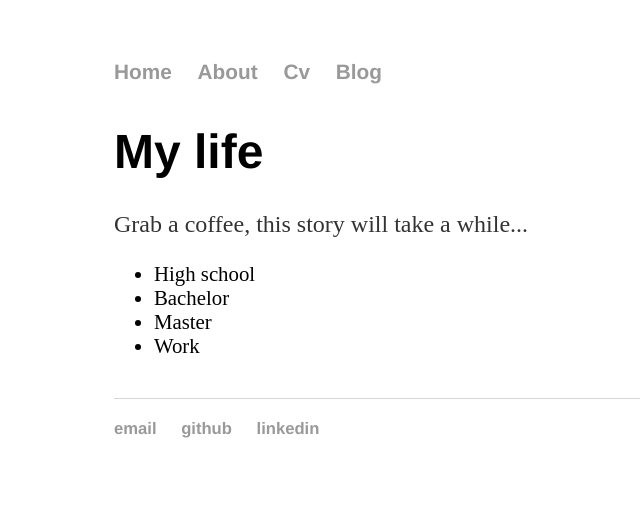
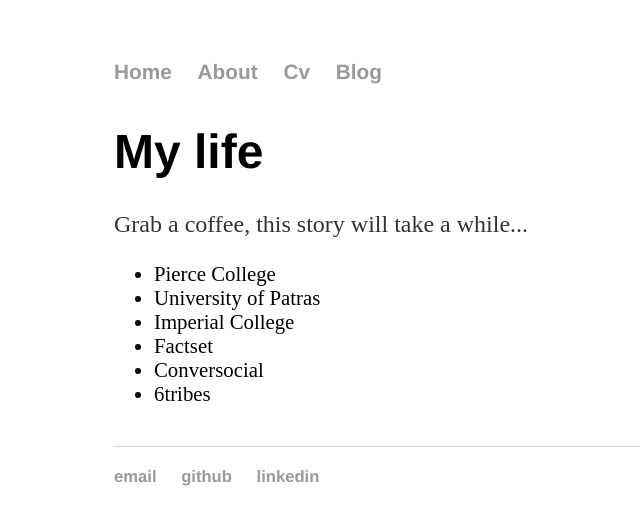
Before and after one commit to nsorros/nsorros.github.io, a Jekyll site: the page built from about/index.html, in a window 1280 px wide. Shown: the top 525 px of the page, without its empty margins (78-718 px from the left). Built offline with Jekyll 4.4.1, drawn with Linux system fonts in a browser that asks for light colours.

Commit message:
Update index.html

```diff
--- a/about/index.html
+++ b/about/index.html
@@ -5,8 +5,10 @@ title: My life
 <h1>{{ page.title }}</h1>
 <p>Grab a coffee, this story will take a while...</p>
 <ul>
-	<li>High school</li>
-	<li>Bachelor</li>
-	<li>Master</li>
-	<li>Work</li>
+	<li>Pierce College</li>
+	<li>University of Patras</li>
+	<li>Imperial College</li>
+	<li>Factset</li>
+	<li>Conversocial</li>
+	<li>6tribes</li>
 </ul>
```
